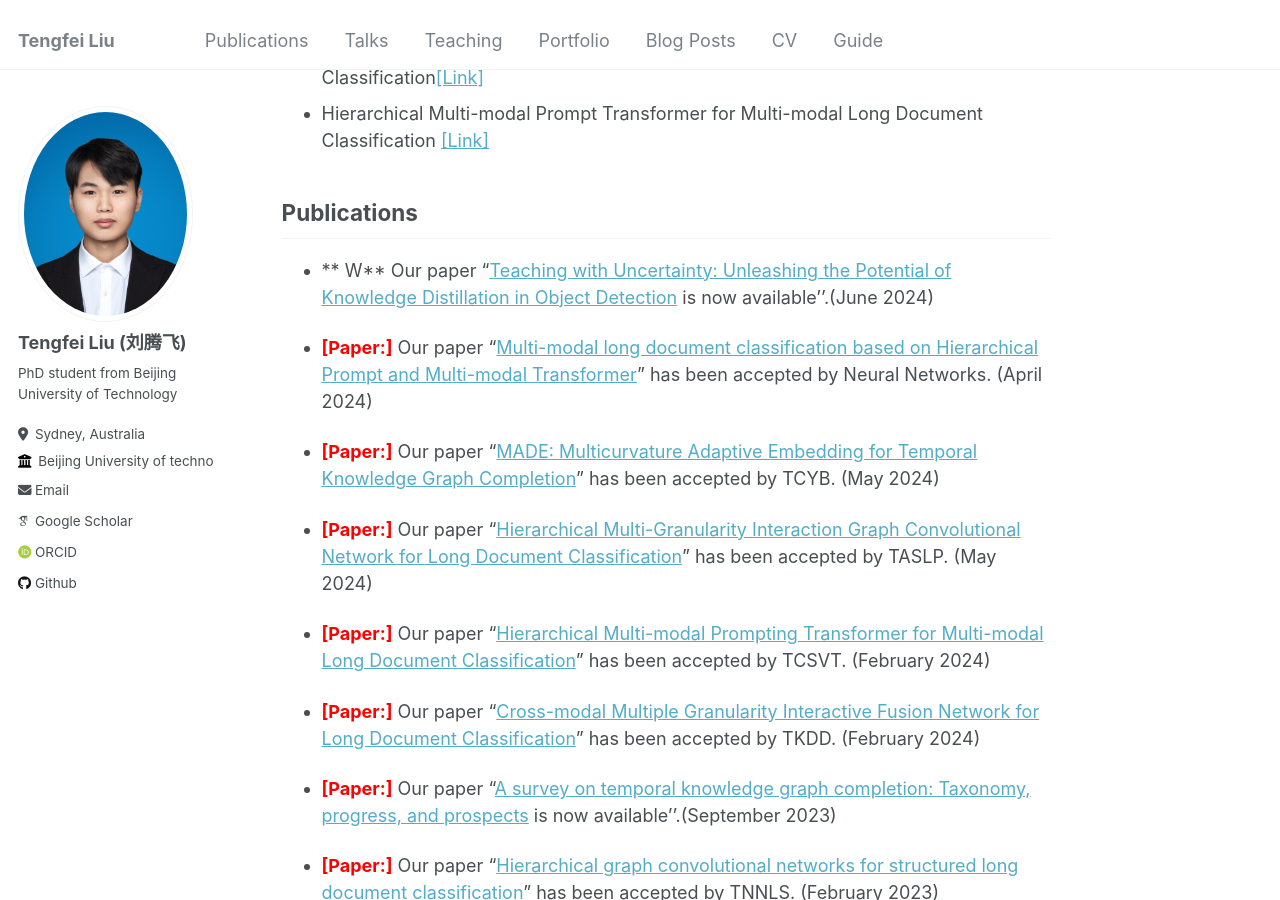
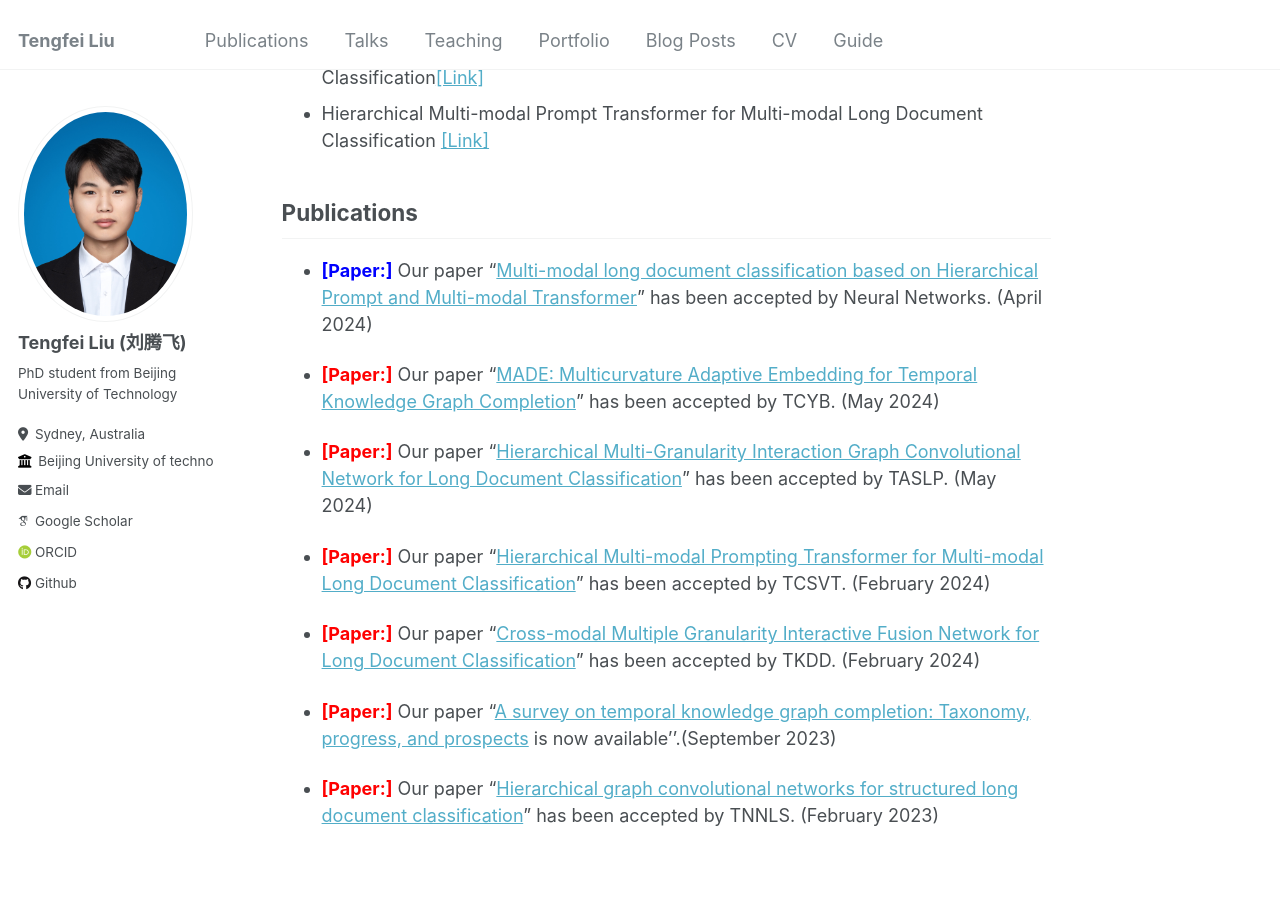
Before and after one commit to Zhongyang-Wang1/ZhongyangWang.github.io, a Jekyll site: the page built from _pages/about.md, in a window 1280 px wide and 900 px high, scrolled down 348 px. Built offline with Jekyll 4.4.1, drawn with Linux system fonts in a browser that asks for light colours; some web fonts are replaced.

Commit message:
Update about.md

```diff
--- a/_pages/about.md
+++ b/_pages/about.md
@@ -15,9 +15,8 @@ I am a Ph.D. student enrolled in a combined master's and doctoral program superv
 
 ## Publications
 
-* ** W** Our paper "[Teaching with Uncertainty: Unleashing the Potential of Knowledge Distillation in Object Detection](https://arxiv.org/pdf/2406.06999) is now available’’.(June 2024)
 
-* **<span style="color:red;">[Paper:]</span>** Our paper "[Multi-modal long document classification based on Hierarchical Prompt and Multi-modal Transformer](https://www.sciencedirect.com/science/article/pii/S0893608024002466)" has been accepted by Neural Networks. (April 2024)
+* **<span style="color:blue;">[Paper:]</span>** Our paper "[Multi-modal long document classification based on Hierarchical Prompt and Multi-modal Transformer](https://www.sciencedirect.com/science/article/pii/S0893608024002466)" has been accepted by Neural Networks. (April 2024)
 
 * **<span style="color:red;">[Paper:]</span>** Our paper "[MADE: Multicurvature Adaptive Embedding for Temporal Knowledge Graph Completion](https://example.com/paper2)" has been accepted by TCYB. (May 2024)
 
```
